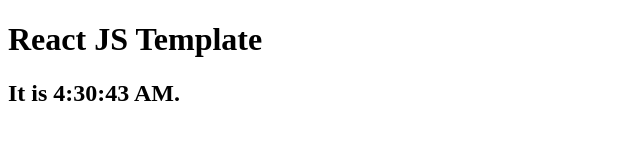
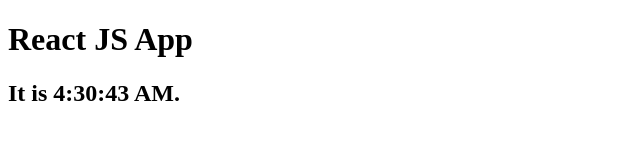
Before and after one commit to aliciapflaumer/reactjs-app, a React app: page / in a window 1280 px wide. Shown: the whole page, without its empty margins (0-640 px from the left). Built offline with nearby package versions, Linux system fonts and the light colour scheme.

Commit message:
Changed name of app

```diff
--- a/package.json
+++ b/package.json
@@ -1,6 +1,7 @@
 {
-  "name": "reactjs-template",
+  "name": "reactjs-app",
   "version": "1.0.0",
+  "homepage" : "http://aliciapflaumer.github.io/reactjs-app",
   "main": "src/index.js",
   "dependencies": {
     "botonic": "^0.1.12",
--- a/public/index.html
+++ b/public/index.html
@@ -11,7 +11,7 @@
     <link rel="shortcut icon" href="">
     <script crossorigin src="https://unpkg.com/react@16/umd/react.production.min.js"></script>
     <script crossorigin src="https://unpkg.com/react-dom@16/umd/react-dom.production.min.js"></script>
-    <title>React JS App Template</title>
+    <title>React JS App</title>
   </head>
   <body>
     <noscript>
--- a/src/index.js
+++ b/src/index.js
@@ -6,7 +6,7 @@
 function tick() {
   const element = (
     <div>
-      <h1>React JS Template</h1>
+      <h1>React JS App</h1>
       <h2>It is {new Date().toLocaleTimeString()}.</h2>
     </div>
 );
```
Also changed, not shown: README.md, 1 other file.
